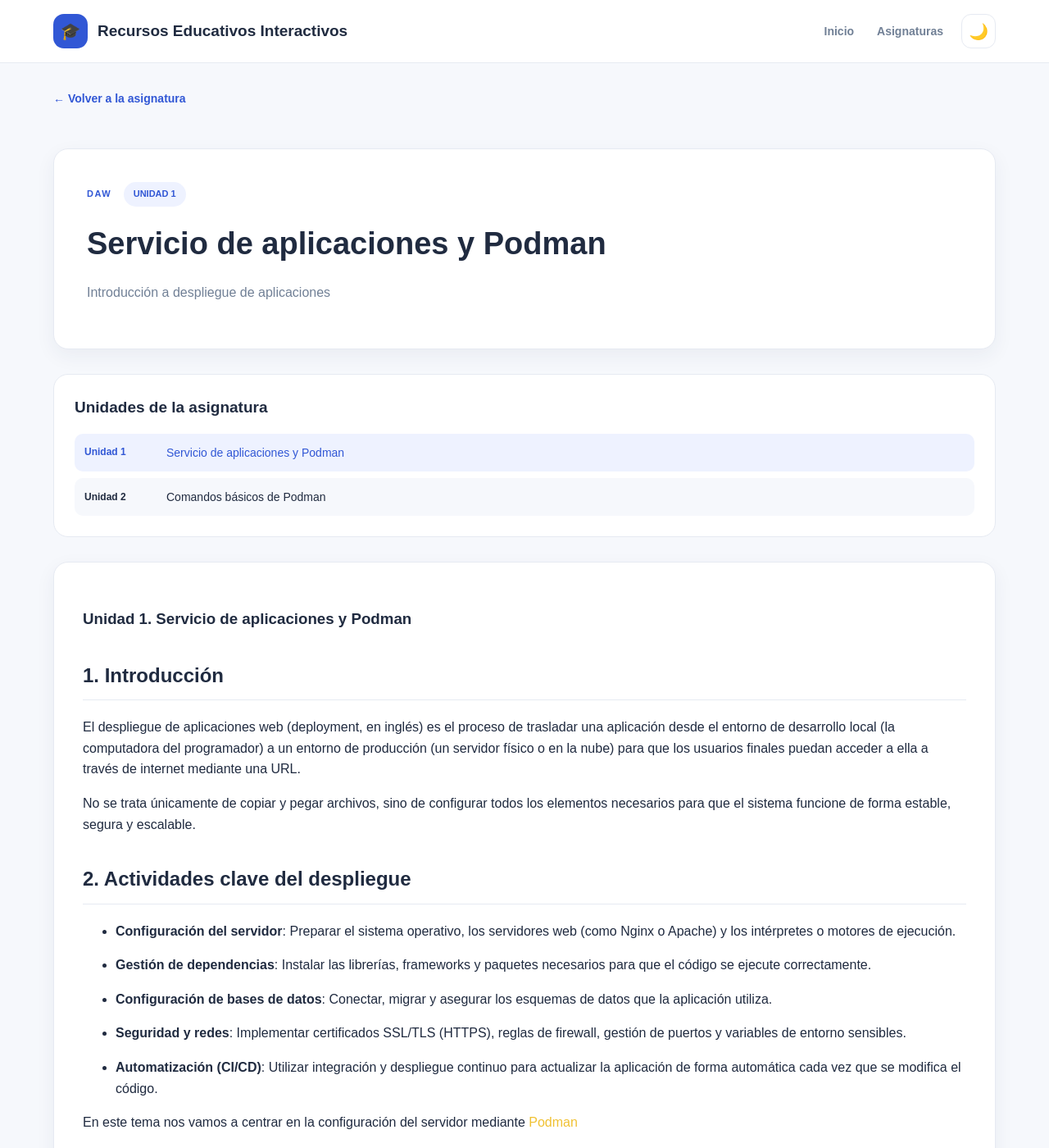
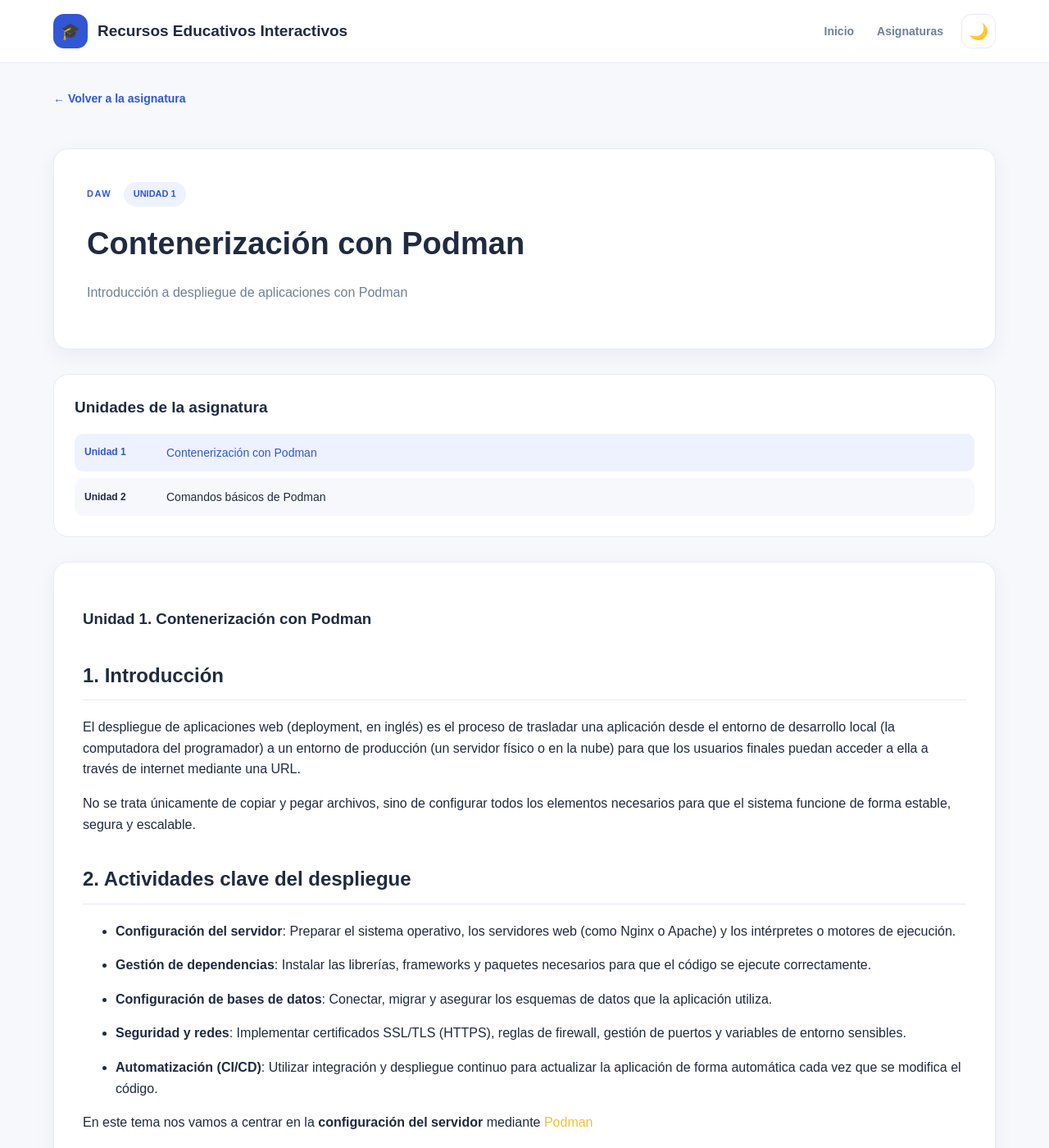
Before and after one commit to jesusortegamiguel-pixel/jesusortegamiguel-pixel.github.io, a Jekyll site: the page built from _unidades/daw/unidad-1.md, in a window 1280 px wide and 1400 px high. Shown: the whole window at 82% size. Built offline with Jekyll 4.4.1, drawn with Linux system fonts in a browser that asks for light colours.

Commit message:
Fix unit-1 daw texts

```diff
--- a/_unidades/daw/unidad-1.md
+++ b/_unidades/daw/unidad-1.md
@@ -1,7 +1,7 @@
 ---
 layout: unidad
-title: Servicio de aplicaciones y Podman
-description: Introducción a despliegue de aplicaciones
+title: Contenerización con Podman
+description: Introducción a despliegue de aplicaciones con Podman
 asignatura: daw
 orden: 1
 ---
@@ -15,7 +15,6 @@ No se trata únicamente de copiar y pegar archivos, sino de configurar todos los
 
 ## 2. Actividades clave del despliegue
 
-
 - **Configuración del servidor**: Preparar el sistema operativo, los servidores web (como Nginx o Apache) y los intérpretes o motores de ejecución.
 
 - **Gestión de dependencias**: Instalar las librerías, frameworks y paquetes necesarios para que el código se ejecute correctamente.
@@ -26,7 +25,7 @@ No se trata únicamente de copiar y pegar archivos, sino de configurar todos los
 
 - **Automatización (CI/CD)**: Utilizar integración y despliegue continuo para actualizar la aplicación de forma automática cada vez que se modifica el código.
 
-En este tema nos vamos a centrar en la configuración del servidor mediante [Podman](https://podman.io/)
+En este tema nos vamos a centrar en la **configuración del servidor** mediante [Podman](https://podman.io/)
 
 ## 3. Instalación de Podman
 
```
